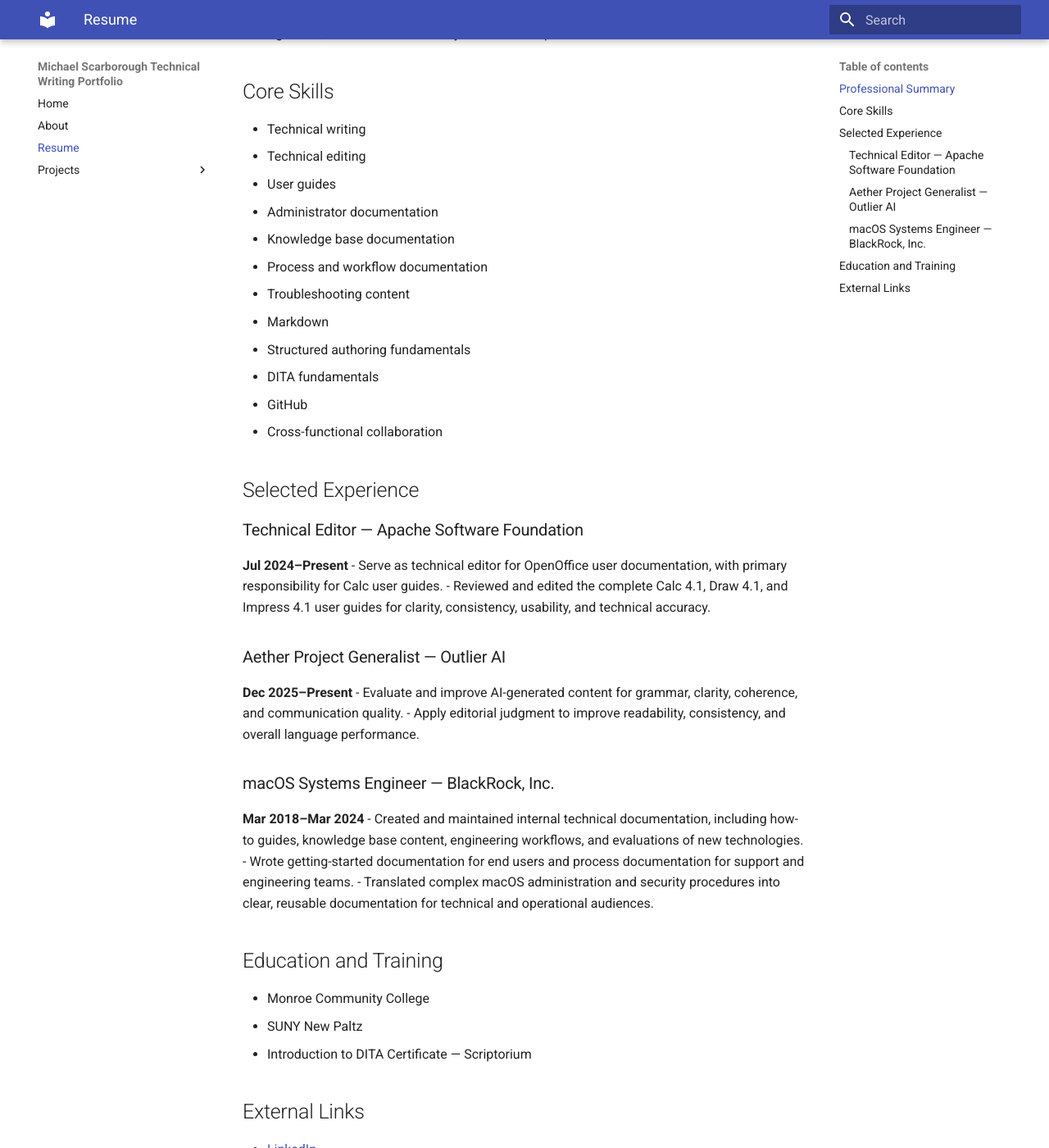
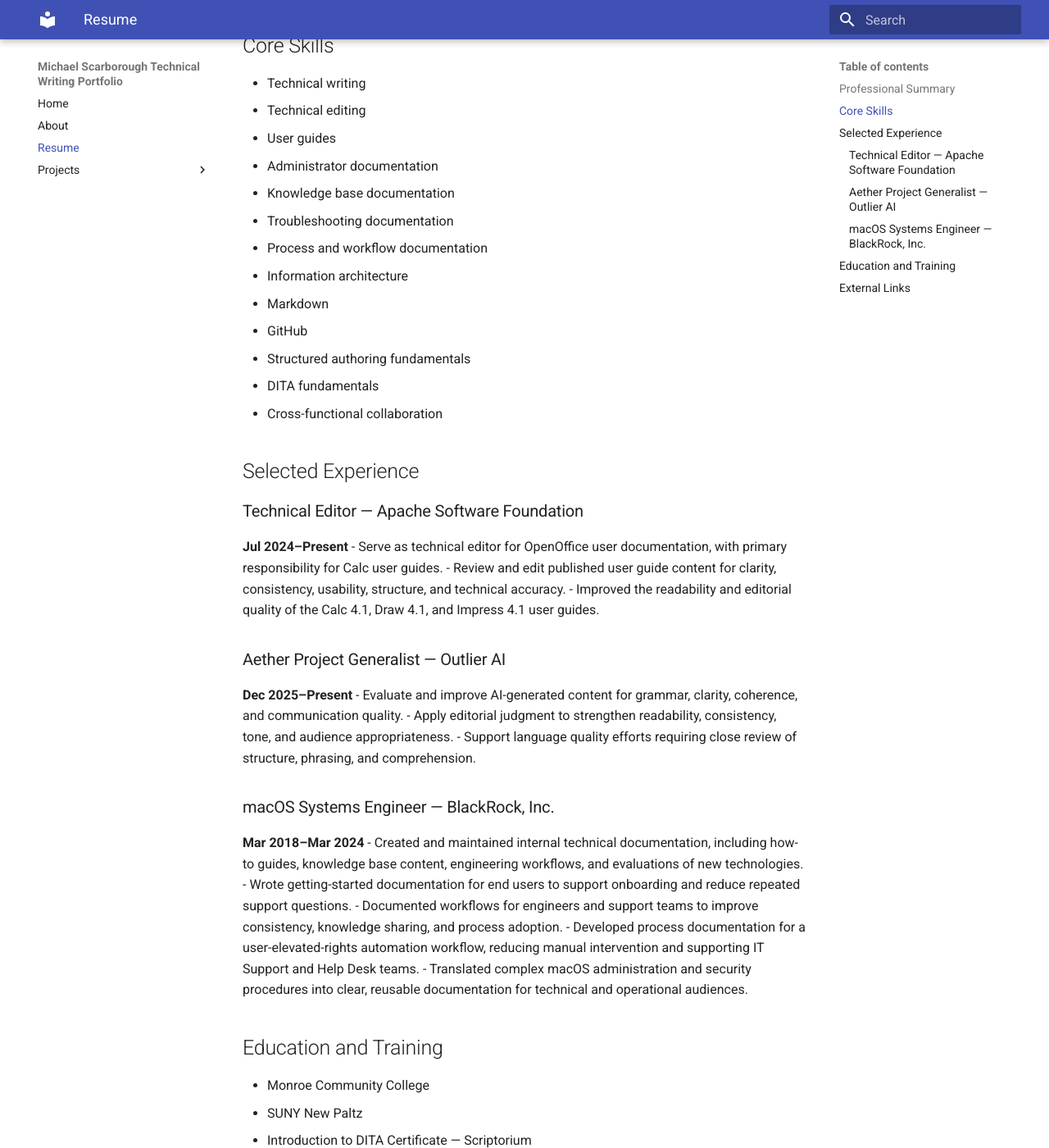
Before and after one commit to MackMike/technical-writing-portfolio-site, an MkDocs documentation site: the page built from docs/resume.md, in a window 1280 px wide and 1400 px high, scrolled down 412 px. Shown: the whole window at 82% size. Built offline with MkDocs 1.6.1 and Material for MkDocs 9.7.7, drawn with Linux system fonts in a browser that asks for light colours; some of the changed text lies outside the part shown.

Commit message:
Update resume.md

```diff
--- a/docs/resume.md
+++ b/docs/resume.md
@@ -1,11 +1,5 @@
-# Resume
-
-Download my resume or review a summary of my qualifications below.
-
-[Download Resume PDF](../assets/pdfs/scarborough-resume.pdf)
-
 ## Professional Summary
-Technical writer and editor with a background in macOS systems engineering and enterprise IT. Experienced in developing user-focused documentation, administrator guides, knowledge base content, workflows, playbooks, and process documentation for internal teams and end users. Combines strong editing and documentation skills with hands-on expertise in macOS, endpoint management, JAMF Pro, and security-focused enterprise environments.
+Technical writer and editor with a background in macOS systems engineering, endpoint management, and enterprise IT. Experienced in creating user guides, administrator documentation, knowledge base content, troubleshooting materials, workflows, playbooks, and process documentation for technical teams and end users. Combines strong writing and editing skills with hands-on expertise in macOS, Jamf Pro, security-focused enterprise environments, and managed device workflows. Portfolio includes Markdown-based documentation, technical editing samples, and introductory DITA-based structured authoring work.
 
 ## Core Skills
 - Technical writing
@@ -13,12 +7,13 @@
 - User guides
 - Administrator documentation
 - Knowledge base documentation
+- Troubleshooting documentation
 - Process and workflow documentation
-- Troubleshooting content
+- Information architecture
 - Markdown
+- GitHub
 - Structured authoring fundamentals
 - DITA fundamentals
-- GitHub
 - Cross-functional collaboration
 
 ## Selected Experience
@@ -26,17 +21,21 @@
 ### Technical Editor — Apache Software Foundation
 **Jul 2024–Present**
 - Serve as technical editor for OpenOffice user documentation, with primary responsibility for Calc user guides.
-- Reviewed and edited the complete Calc 4.1, Draw 4.1, and Impress 4.1 user guides for clarity, consistency, usability, and technical accuracy.
+- Review and edit published user guide content for clarity, consistency, usability, structure, and technical accuracy.
+- Improved the readability and editorial quality of the Calc 4.1, Draw 4.1, and Impress 4.1 user guides.
 
 ### Aether Project Generalist — Outlier AI
 **Dec 2025–Present**
 - Evaluate and improve AI-generated content for grammar, clarity, coherence, and communication quality.
-- Apply editorial judgment to improve readability, consistency, and overall language performance.
+- Apply editorial judgment to strengthen readability, consistency, tone, and audience appropriateness.
+- Support language quality efforts requiring close review of structure, phrasing, and comprehension.
 
 ### macOS Systems Engineer — BlackRock, Inc.
 **Mar 2018–Mar 2024**
 - Created and maintained internal technical documentation, including how-to guides, knowledge base content, engineering workflows, and evaluations of new technologies.
-- Wrote getting-started documentation for end users and process documentation for support and engineering teams.
+- Wrote getting-started documentation for end users to support onboarding and reduce repeated support questions.
+- Documented workflows for engineers and support teams to improve consistency, knowledge sharing, and process adoption.
+- Developed process documentation for a user-elevated-rights automation workflow, reducing manual intervention and supporting IT Support and Help Desk teams.
 - Translated complex macOS administration and security procedures into clear, reusable documentation for technical and operational audiences.
 
 ## Education and Training
```
Also changed, not shown: other parts of docs/resume.md (+1 -0 lines).
